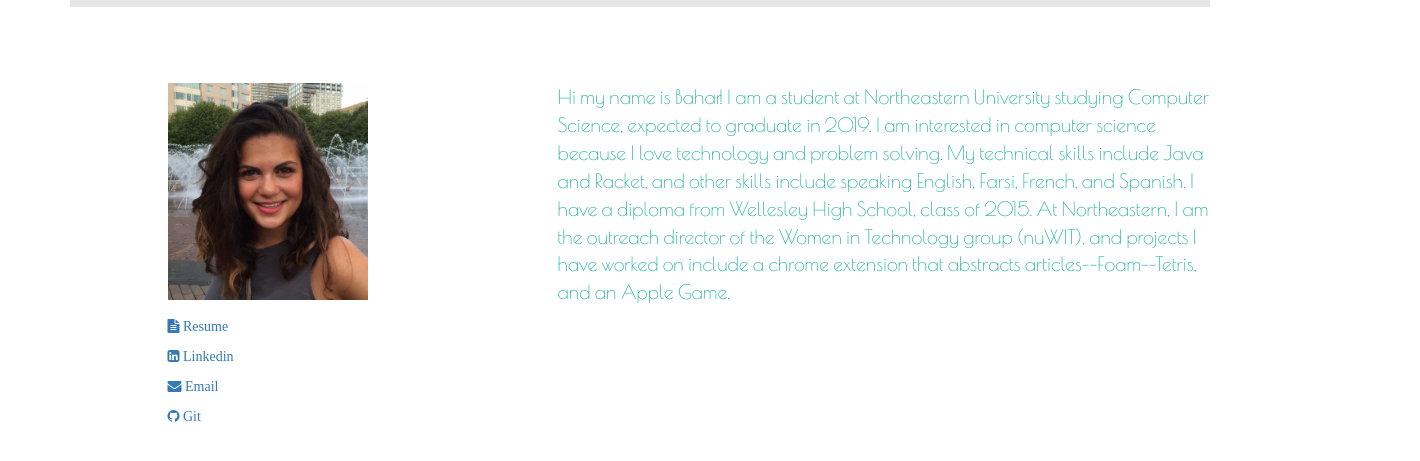
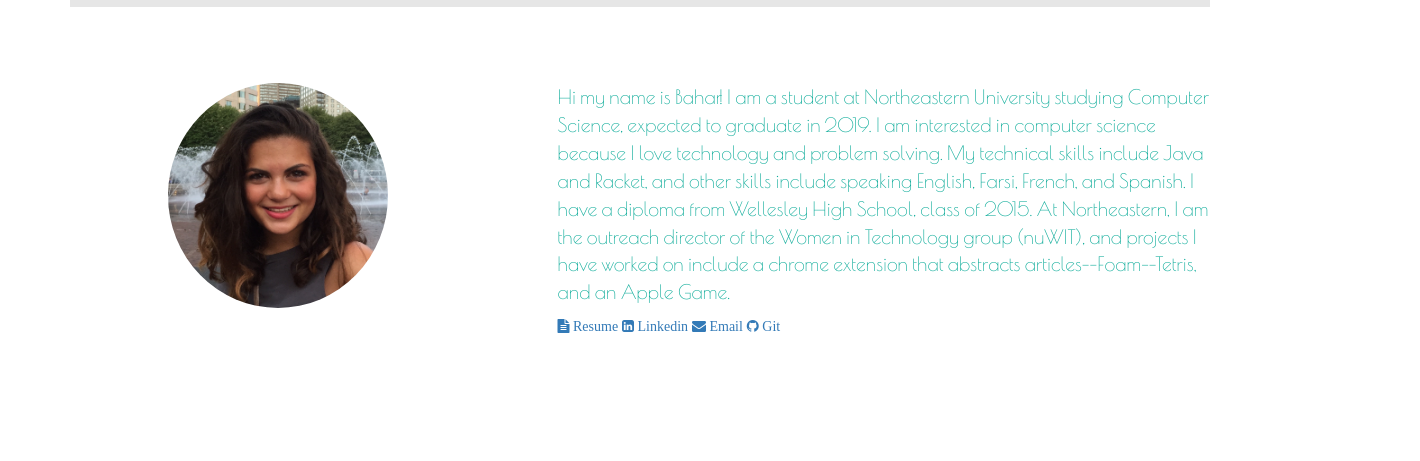
Before and after one commit to baharsheikhi/baharsheikhi.github.io, a plain HTML site: page index.html in a window 1280 px wide. Shown: the part 113-574 px from the top of the page, 1420 px wide, since content can reach past the window. Drawn offline with nearby package versions, Linux system fonts and the light colour scheme; a web font is replaced by a local one.

Commit message:
design links

```diff
--- a/index.html
+++ b/index.html
@@ -30,7 +30,7 @@
           <div class = "description" >
              <div class = "row" >
                 <div class = "col-md-3 col-md-offset-1">
-                    <img class="pic img-responsive" src="img/bahar.jpg"  alt="" align= "middle">
+                    <img class="img-circle responsive" src="img/bahar.jpg"  alt="" align= "middle">
                 </div>
                 <div class = "col-md-7 col-md-offset-1" >
                      <p> Hi my name is Bahar! I am a student at Northeastern University studying Computer Science, expected to graduate in 2019. I am interested in computer science because I love technology and problem solving. My technical skills include Java and Racket, and other skills include speaking English, Farsi, French, and Spanish. I have a diploma from Wellesley High School, class of 2015. At Northeastern, I am the outreach director of the Women in Technology group (nuWIT), and projects I have worked on include a chrome extension that abstracts articles--Foam--Tetris, and an Apple Game. </p>
@@ -40,16 +40,16 @@
 
                <div class = "links" >
                   <div class = "row" >
-                     <div class = "col-md-11 col-md-offset-1" >
+                     <div class = "col-md-9 col-md-offset-5" >
                             <a type="button" class="fa fa-file-text" target=" blank"
                             href="BaharHaji-Sheikhi.pdf"> Resume</a>
-                            <p>     </p>
+
                             <a type="button" class="fa fa-linkedin-square" target=" blank"
                             href="https://www.linkedin.com/in/baharhajisheikhi"> Linkedin</a>
-                            <p>     </p>
+
                             <a type= "button" class="fa fa-envelope" target= " blank"
                             href="mailto:haji-sheikhi.b@husky.neu.edu"> Email</a>
-                            <p>     </p>
+
                             <a type= "button" class="fa fa-github" target= " blank"
                             href="https://github.com/baharsheikhi"> Git</a>
 
--- a/style.css
+++ b/style.css
@@ -22,8 +22,8 @@
 
 
 img {
- 	width: 200px;
- 	height: 200px;
+ 	width: 220px;
+ 	height: 225px;
 }
 
 .pic {
```
